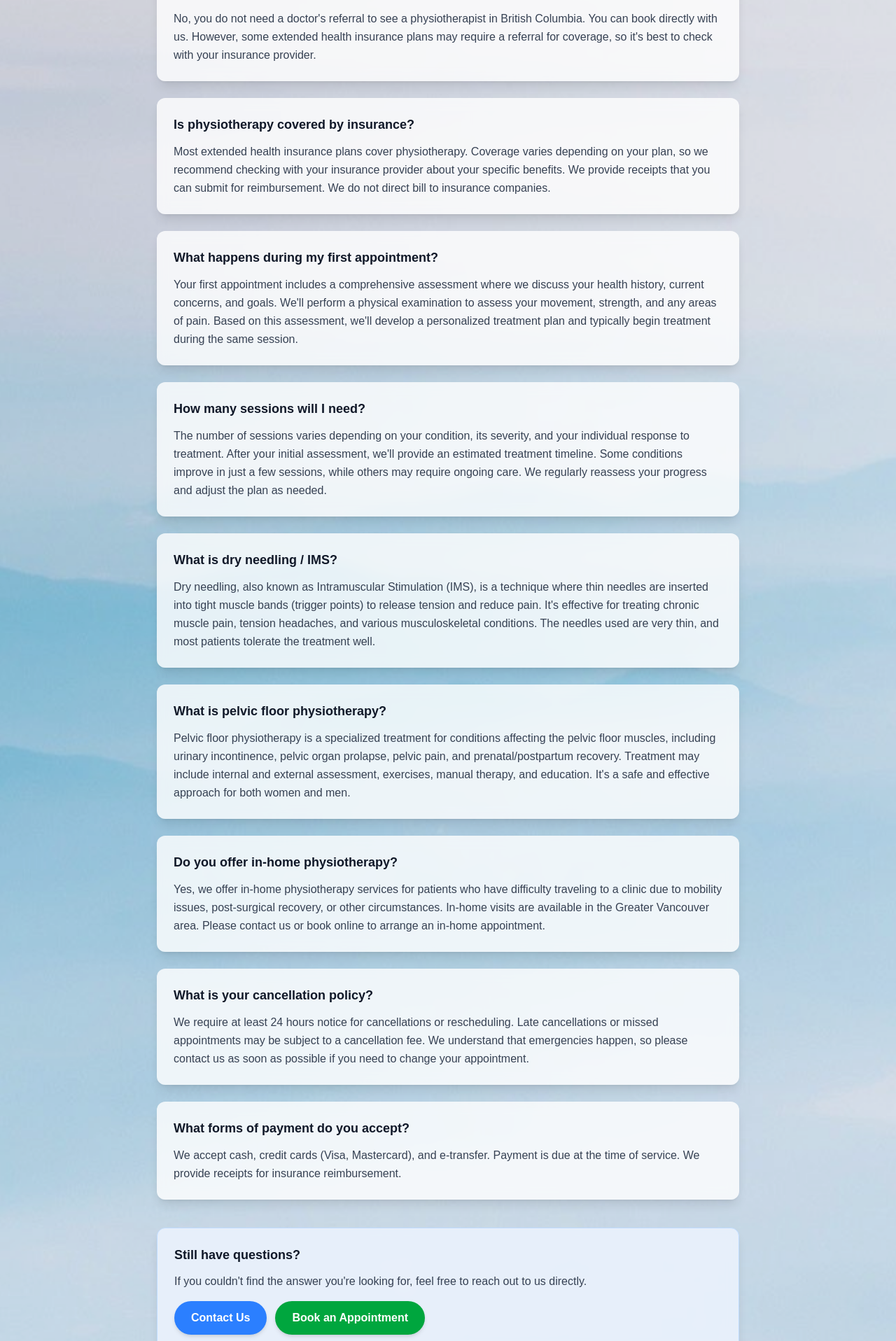
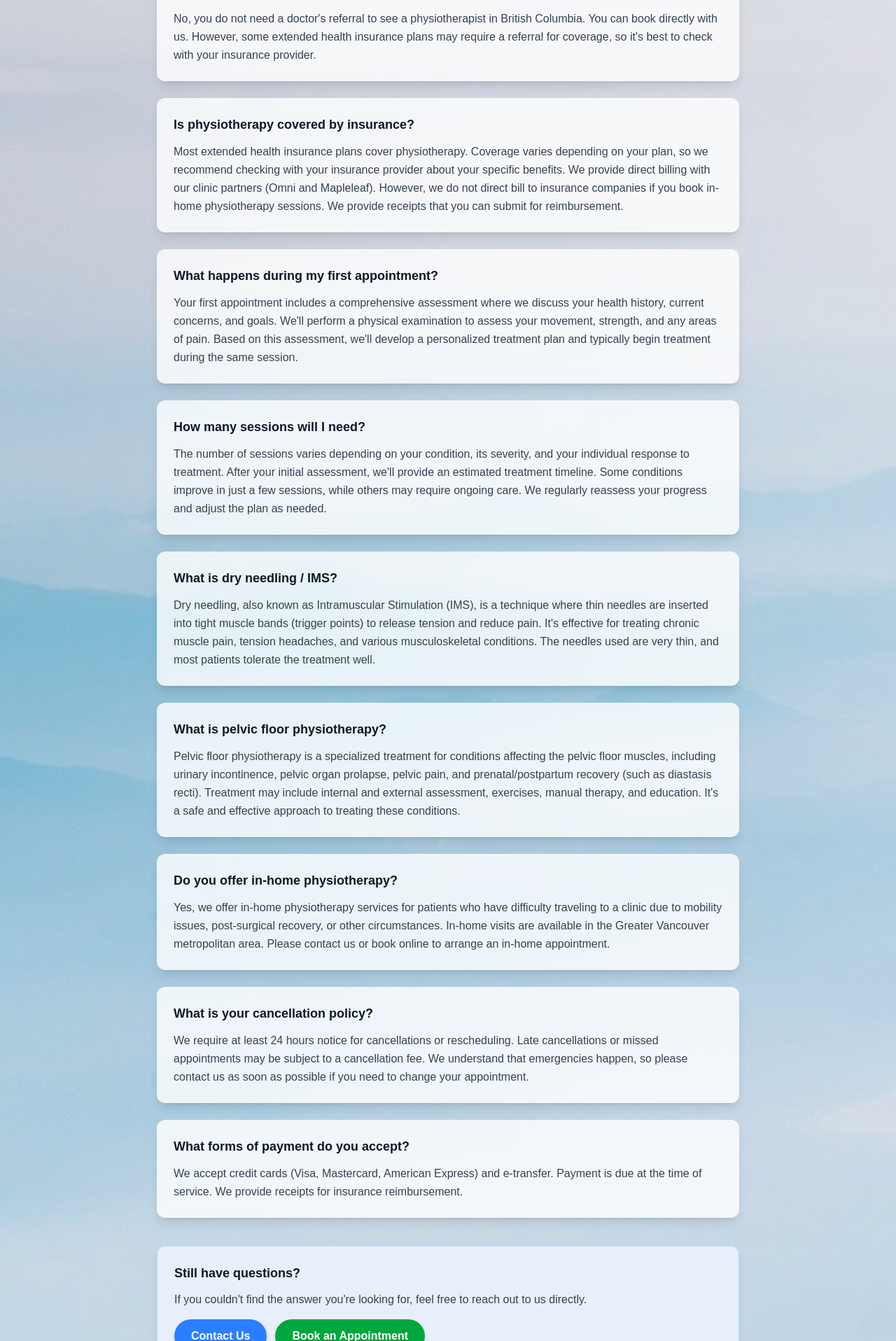
Before and after one commit to cher-kuo/cher-kuo.github.io, a Next.js app: page /faq in a window 1280 px wide. Shown: the part 524-2440 px from the top of the page at 70% size. Built offline with nearby package versions, Linux system fonts and the light colour scheme.

Commit message:
Update FAQ page content - insurance billing, pelvic floor, payment methods

```diff
--- a/src/app/faq/page.tsx
+++ b/src/app/faq/page.tsx
@@ -27,7 +27,7 @@ const faqs = [
   },
   {
     question: "Is physiotherapy covered by insurance?",
-    answer: "Most extended health insurance plans cover physiotherapy. Coverage varies depending on your plan, so we recommend checking with your insurance provider about your specific benefits. We provide receipts that you can submit for reimbursement. We do not direct bill to insurance companies.",
+    answer: "Most extended health insurance plans cover physiotherapy. Coverage varies depending on your plan, so we recommend checking with your insurance provider about your specific benefits. We provide direct billing with our clinic partners (Omni and Mapleleaf). However, we do not direct bill to insurance companies if you book in-home physiotherapy sessions.  We provide receipts that you can submit for reimbursement. ",
   },
   {
     question: "What happens during my first appointment?",
@@ -43,11 +43,11 @@ const faqs = [
   },
   {
     question: "What is pelvic floor physiotherapy?",
-    answer: "Pelvic floor physiotherapy is a specialized treatment for conditions affecting the pelvic floor muscles, including urinary incontinence, pelvic organ prolapse, pelvic pain, and prenatal/postpartum recovery. Treatment may include internal and external assessment, exercises, manual therapy, and education. It's a safe and effective approach for both women and men.",
+    answer: "Pelvic floor physiotherapy is a specialized treatment for conditions affecting the pelvic floor muscles, including urinary incontinence, pelvic organ prolapse, pelvic pain, and prenatal/postpartum recovery (such as diastasis recti). Treatment may include internal and external assessment, exercises, manual therapy, and education. It's a safe and effective approach to treating these conditions.",
   },
   {
     question: "Do you offer in-home physiotherapy?",
-    answer: "Yes, we offer in-home physiotherapy services for patients who have difficulty traveling to a clinic due to mobility issues, post-surgical recovery, or other circumstances. In-home visits are available in the Greater Vancouver area. Please contact us or book online to arrange an in-home appointment.",
+    answer: "Yes, we offer in-home physiotherapy services for patients who have difficulty traveling to a clinic due to mobility issues, post-surgical recovery, or other circumstances. In-home visits are available in the Greater Vancouver metropolitan area. Please contact us or book online to arrange an in-home appointment.",
   },
   {
     question: "What is your cancellation policy?",
@@ -55,7 +55,7 @@ const faqs = [
   },
   {
     question: "What forms of payment do you accept?",
-    answer: "We accept cash, credit cards (Visa, Mastercard), and e-transfer. Payment is due at the time of service. We provide receipts for insurance reimbursement.",
+    answer: "We accept credit cards (Visa, Mastercard, American Express) and e-transfer. Payment is due at the time of service. We provide receipts for insurance reimbursement.",
   },
 ];
 
```
